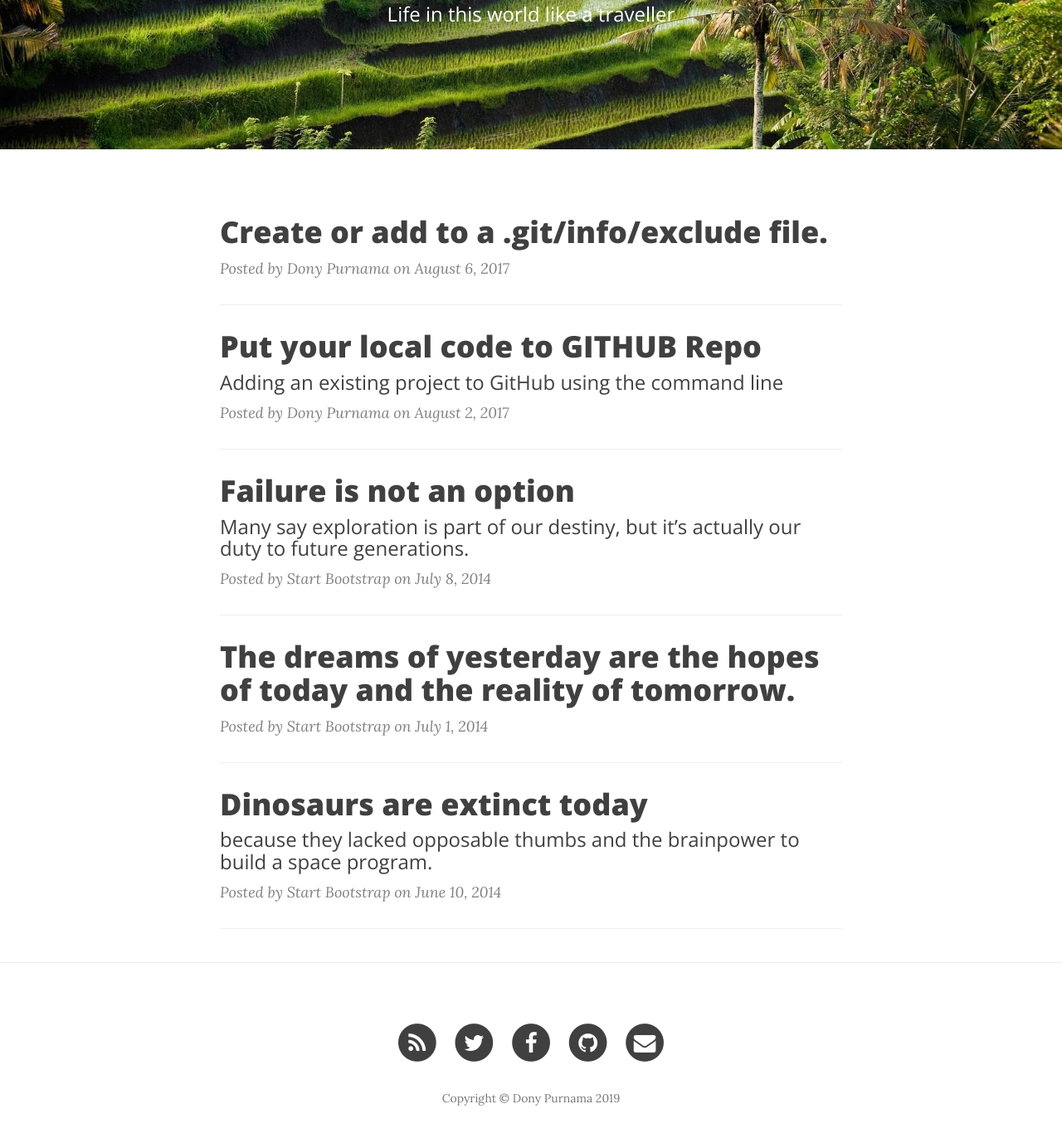
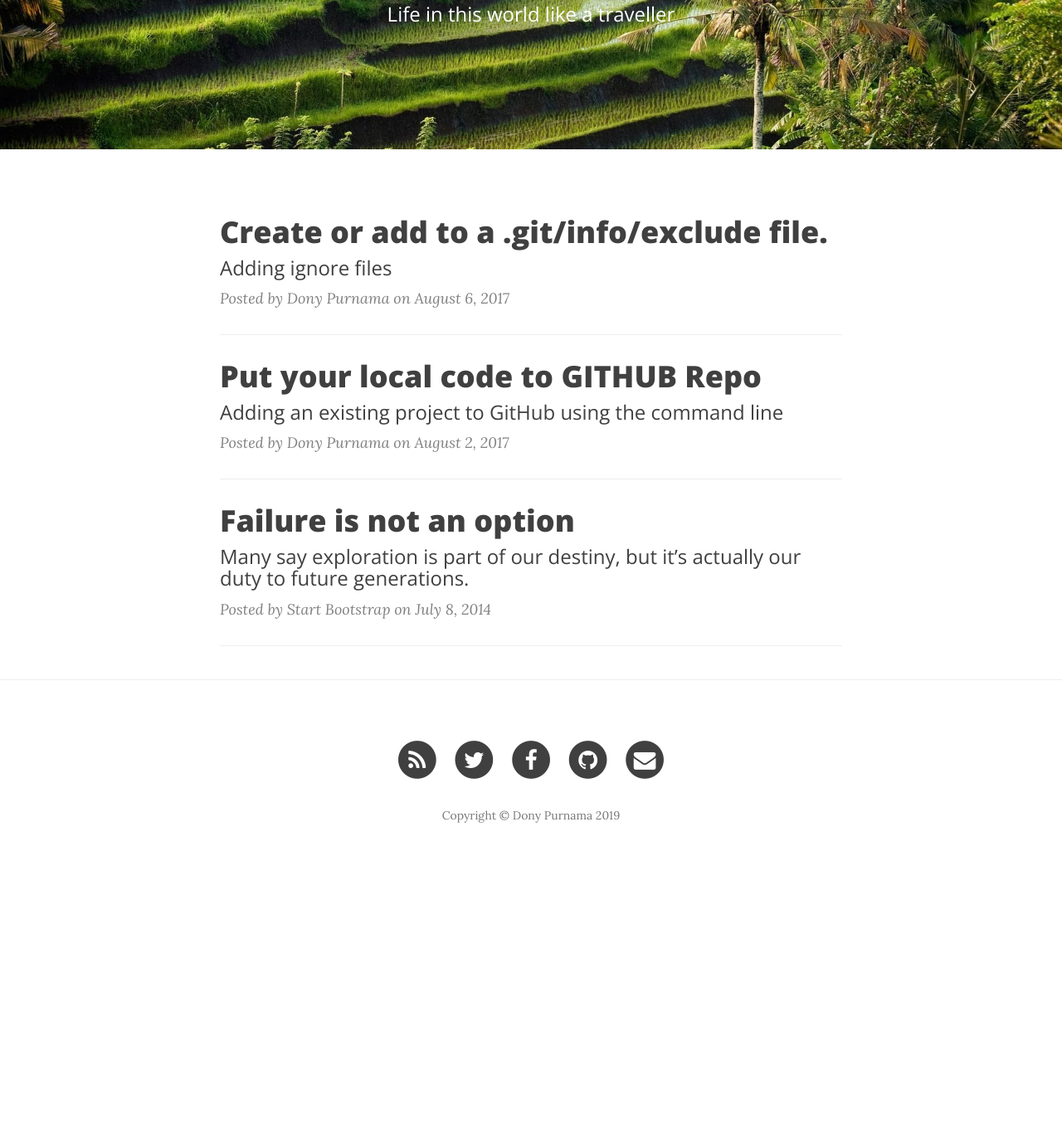
Before and after one commit to donypurnama/donypurnama.github.io, a Jekyll site: the page built from index.html, in a window 1280 px wide and 1400 px high, scrolled down 356 px. Shown: the top 1372 px of the window at 83% size. Built offline with Jekyll 4.4.1, drawn with Linux system fonts in a browser that asks for light colours; nearby versions of some CDN libraries; the list of posts is cut into pages by our own code; after the commit the page ends 1415 px from its top, so only the background shows below that; part of the change alters nothing that is shown.

Commit message:
Revert "Revert "update""
This reverts commit 99bf1da4532ccff44eefcc7f996d06912b08f526.

```diff
--- a/_posts/2014-06-10-dinosaurs.markdown
+++ /dev/null
@@ -1,43 +0,0 @@
----
-layout:     post
-title:      "Dinosaurs are extinct today"
-subtitle:   "because they lacked opposable thumbs and the brainpower to build a space program."
-date:       2014-06-10 12:00:00
-author:     "Start Bootstrap"
-header-img: "img/post-bg-01.jpg"
----
-
-<p>Never in all their history have men been able truly to conceive of the world as one: a single sphere, a globe, having the qualities of a globe, a round earth in which all the directions eventually meet, in which there is no center because every point, or none, is center — an equal earth which all men occupy as equals. The airman's earth, if free men make it, will be truly round: a globe in practice, not in theory.</p>
-
-<p>Science cuts two ways, of course; its products can be used for both good and evil. But there's no turning back from science. The early warnings about technological dangers also come from science.</p>
-
-<p>What was most significant about the lunar voyage was not that man set foot on the Moon but that they set eye on the earth.</p>
-
-<p>A Chinese tale tells of some men sent to harm a young girl who, upon seeing her beauty, become her protectors rather than her violators. That's how I felt seeing the Earth for the first time. I could not help but love and cherish her.</p>
-
-<p>For those who have seen the Earth from space, and for the hundreds and perhaps thousands more who will, the experience most certainly changes your perspective. The things that we share in our world are far more valuable than those which divide us.</p>
-
-<h2 class="section-heading">The Final Frontier</h2>
-
-<p>There can be no thought of finishing for ‘aiming for the stars.’ Both figuratively and literally, it is a task to occupy the generations. And no matter how much progress one makes, there is always the thrill of just beginning.</p>
-
-<p>There can be no thought of finishing for ‘aiming for the stars.’ Both figuratively and literally, it is a task to occupy the generations. And no matter how much progress one makes, there is always the thrill of just beginning.</p>
-
-<blockquote>The dreams of yesterday are the hopes of today and the reality of tomorrow. Science has not yet mastered prophecy. We predict too much for the next year and yet far too little for the next ten.</blockquote>
-
-<p>Spaceflights cannot be stopped. This is not the work of any one man or even a group of men. It is a historical process which mankind is carrying out in accordance with the natural laws of human development.</p>
-
-<h2 class="section-heading">Reaching for the Stars</h2>
-
-<p>As we got further and further away, it [the Earth] diminished in size. Finally it shrank to the size of a marble, the most beautiful you can imagine. That beautiful, warm, living object looked so fragile, so delicate, that if you touched it with a finger it would crumble and fall apart. Seeing this has to change a man.</p>
-
-<a href="#">
-    <img src="{{ site.baseurl }}/img/post-sample-image.jpg" alt="Post Sample Image">
-</a>
-<span class="caption text-muted">To go places and do things that have never been done before – that’s what living is all about.</span>
-
-<p>Space, the final frontier. These are the voyages of the Starship Enterprise. Its five-year mission: to explore strange new worlds, to seek out new life and new civilizations, to boldly go where no man has gone before.</p>
-
-<p>As I stand out here in the wonders of the unknown at Hadley, I sort of realize there’s a fundamental truth to our nature, Man must explore, and this is exploration at its greatest.</p>
-
-<p>Placeholder text by <a href="http://spaceipsum.com/">Space Ipsum</a>. Photographs by <a href="https://www.flickr.com/photos/nasacommons/">NASA on The Commons</a>.</p>
--- a/_posts/2014-07-01-dreams.markdown
+++ /dev/null
@@ -1,42 +0,0 @@
----
-layout:     post
-title:      "The dreams of yesterday are the hopes of today and the reality of tomorrow."
-date:       2014-07-01 12:00:00
-author:     "Start Bootstrap"
-header-img: "img/post-bg-02.jpg"
----
-
-<p>Never in all their history have men been able truly to conceive of the world as one: a single sphere, a globe, having the qualities of a globe, a round earth in which all the directions eventually meet, in which there is no center because every point, or none, is center — an equal earth which all men occupy as equals. The airman's earth, if free men make it, will be truly round: a globe in practice, not in theory.</p>
-
-<p>Science cuts two ways, of course; its products can be used for both good and evil. But there's no turning back from science. The early warnings about technological dangers also come from science.</p>
-
-<p>What was most significant about the lunar voyage was not that man set foot on the Moon but that they set eye on the earth.</p>
-
-<p>A Chinese tale tells of some men sent to harm a young girl who, upon seeing her beauty, become her protectors rather than her violators. That's how I felt seeing the Earth for the first time. I could not help but love and cherish her.</p>
-
-<p>For those who have seen the Earth from space, and for the hundreds and perhaps thousands more who will, the experience most certainly changes your perspective. The things that we share in our world are far more valuable than those which divide us.</p>
-
-<h2 class="section-heading">The Final Frontier</h2>
-
-<p>There can be no thought of finishing for ‘aiming for the stars.’ Both figuratively and literally, it is a task to occupy the generations. And no matter how much progress one makes, there is always the thrill of just beginning.</p>
-
-<p>There can be no thought of finishing for ‘aiming for the stars.’ Both figuratively and literally, it is a task to occupy the generations. And no matter how much progress one makes, there is always the thrill of just beginning.</p>
-
-<blockquote>The dreams of yesterday are the hopes of today and the reality of tomorrow. Science has not yet mastered prophecy. We predict too much for the next year and yet far too little for the next ten.</blockquote>
-
-<p>Spaceflights cannot be stopped. This is not the work of any one man or even a group of men. It is a historical process which mankind is carrying out in accordance with the natural laws of human development.</p>
-
-<h2 class="section-heading">Reaching for the Stars</h2>
-
-<p>As we got further and further away, it [the Earth] diminished in size. Finally it shrank to the size of a marble, the most beautiful you can imagine. That beautiful, warm, living object looked so fragile, so delicate, that if you touched it with a finger it would crumble and fall apart. Seeing this has to change a man.</p>
-
-<a href="#">
-    <img src="{{ site.baseurl }}/img/post-sample-image.jpg" alt="Post Sample Image">
-</a>
-<span class="caption text-muted">To go places and do things that have never been done before – that’s what living is all about.</span>
-
-<p>Space, the final frontier. These are the voyages of the Starship Enterprise. Its five-year mission: to explore strange new worlds, to seek out new life and new civilizations, to boldly go where no man has gone before.</p>
-
-<p>As I stand out here in the wonders of the unknown at Hadley, I sort of realize there’s a fundamental truth to our nature, Man must explore, and this is exploration at its greatest.</p>
-
-<p>Placeholder text by <a href="http://spaceipsum.com/">Space Ipsum</a>. Photographs by <a href="https://www.flickr.com/photos/nasacommons/">NASA on The Commons</a>.</p>
--- a/_posts/2017-08-06-create-or-add-to-a-git-info-exclude.markdown
+++ b/_posts/2017-08-06-create-or-add-to-a-git-info-exclude.markdown
@@ -1,6 +1,7 @@
 ---
 layout:     post
 title:      "Create or add to a .git/info/exclude file."
+subtitle:   "Adding ignore files"
 date:       2017-08-06 17:58:00
 author:     "Dony Purnama"
 header-img: "img/terminal-osx.jpg"
```
